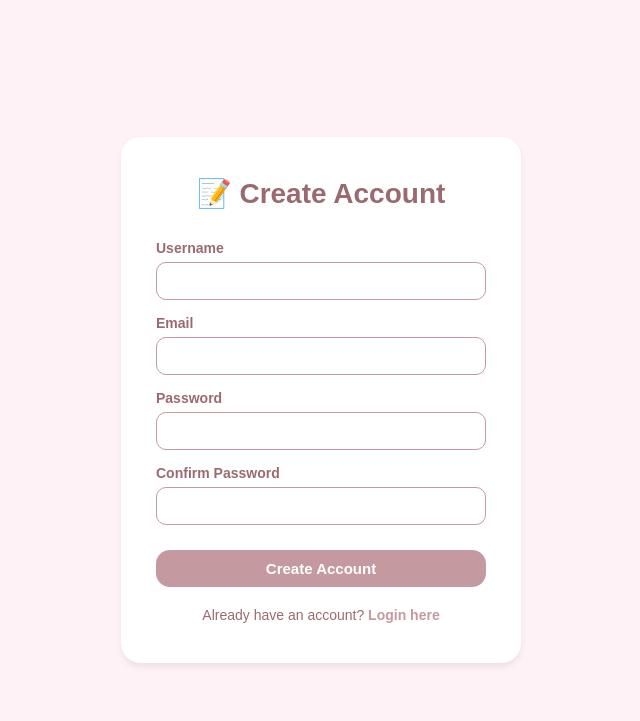
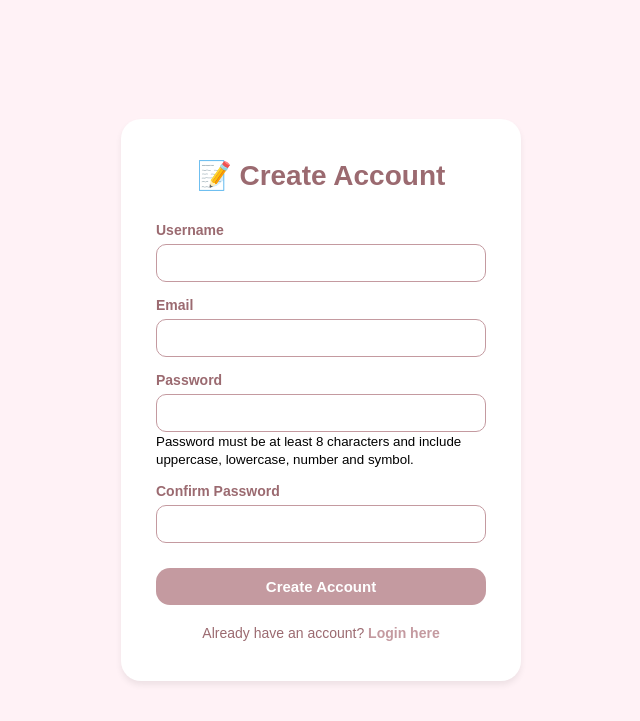
Before and after one commit to tooba7115/Petal-Planner, a Flask app: page /register in a window 1280 px wide. Shown: the top 721 px of the page, without its empty margins (319-959 px from the left). Run offline with Flask 3, Linux system fonts and the light colour scheme.

Commit message:
importing re and adding password check condition

```diff
--- a/app.py
+++ b/app.py
@@ -1,7 +1,7 @@
 from flask import Flask, render_template, request, redirect, url_for, jsonify
 from flask_login import LoginManager, UserMixin, login_user, logout_user, login_required, current_user
 from flask_bcrypt import Bcrypt
-import os
+import os, re
 from datetime import datetime
 import sqlite3
 
@@ -129,6 +129,11 @@ def register():
 
         if password != confirm_password:
             return render_template('register.html', error='Passwords do not match')
+
+        pattern = r'^(?=.*[a-z])(?=.*[A-Z])(?=.*\d)(?=.*[\W_]).{8,}$'
+
+        if not re.match(pattern, password):
+            return render_template("register.html", error = 'Password must be at least 8 characters and include uppercase, lowercase, number and symbol.')
         #checks if passwords match
 
         conn = get_db()
--- a/templates/register.html
+++ b/templates/register.html
@@ -152,6 +152,7 @@
       <div class="form-group">
         <label for="password">Password</label>
         <input type="password" id="password" name="password" required />
+        <small class="small-label">Password must be at least 8 characters and include uppercase, lowercase, number and symbol.</small>
       </div>
 
       <div class="form-group">
```
